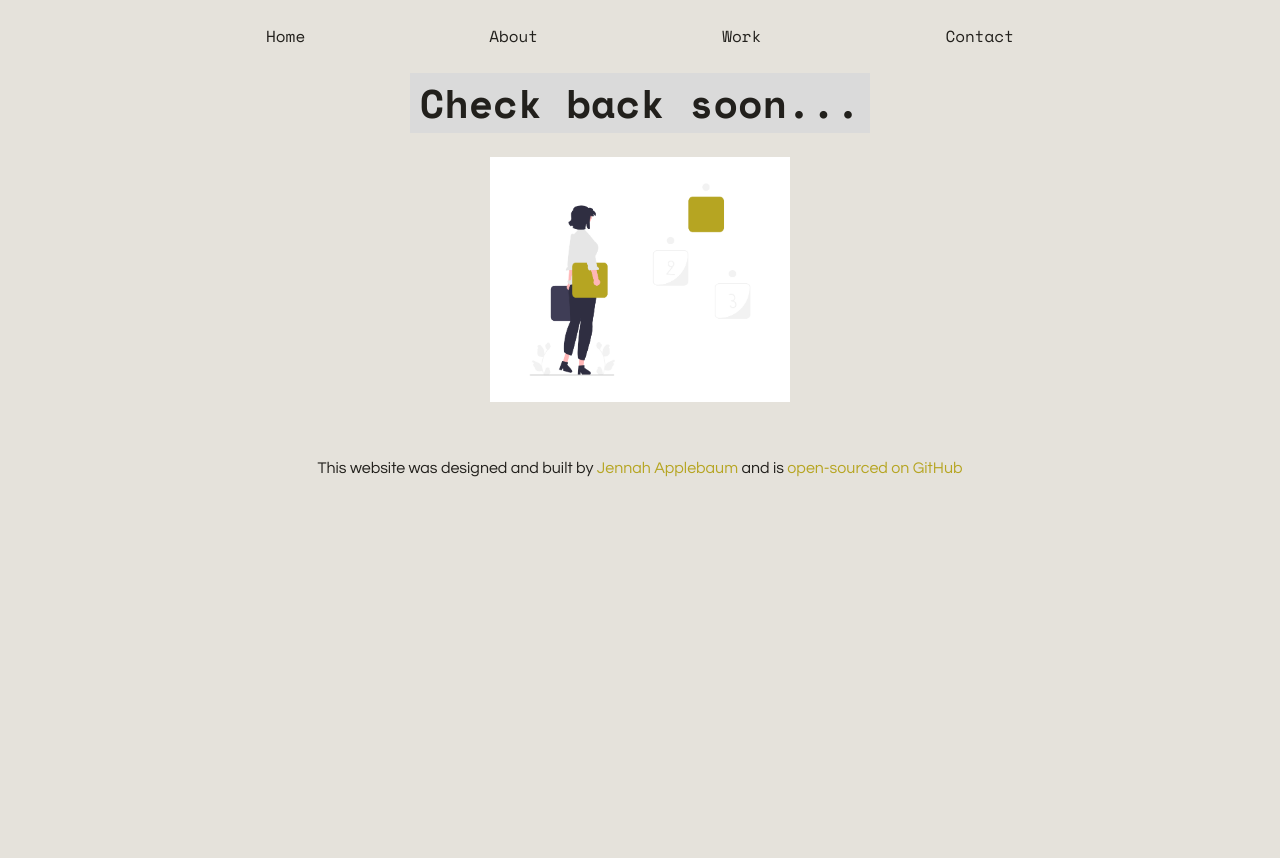
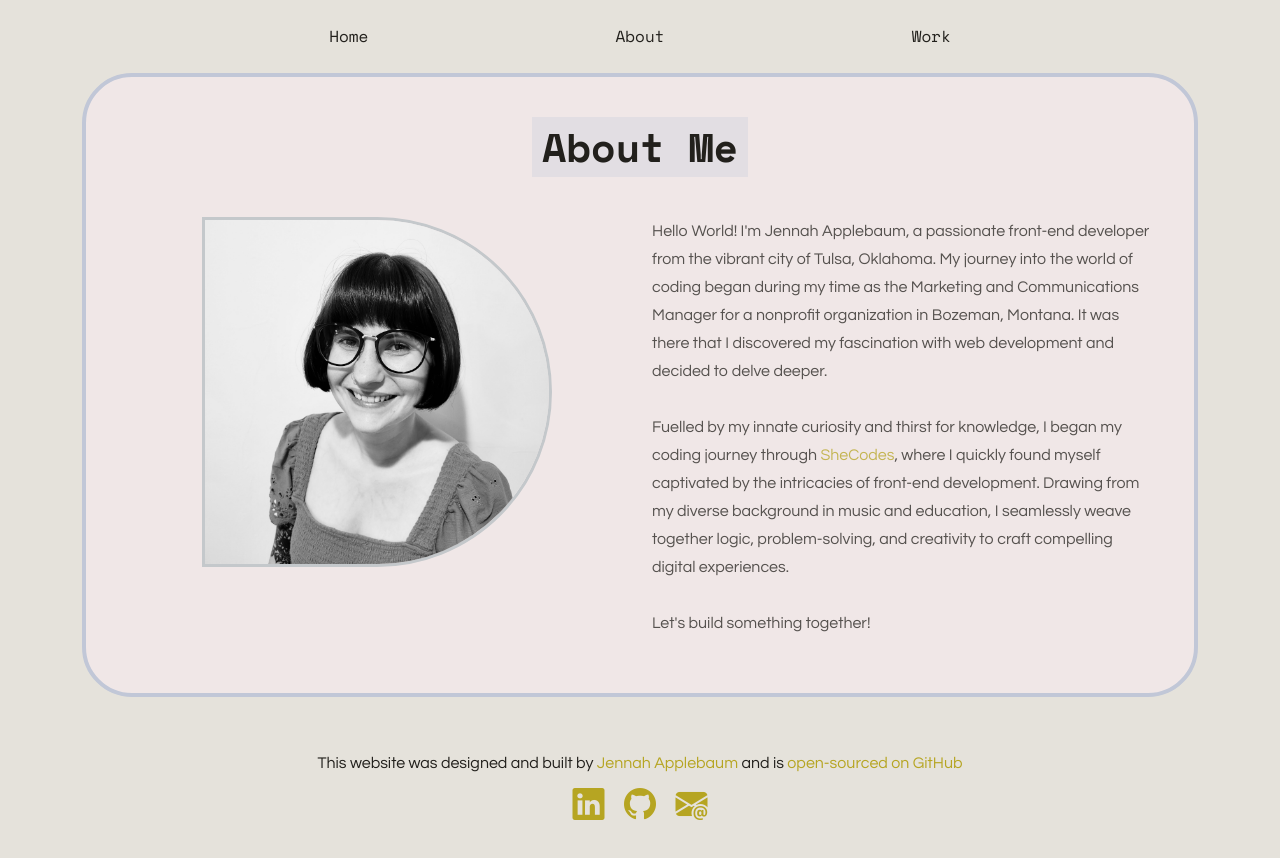
Before and after one commit to jmapplebaum/Portfolio, a website: page about.html in a window 1280 px wide. Before the commit the page ends 800 px from the top, so only its background shows below. Drawn offline with nearby package versions, Linux system fonts and the light colour scheme.

Commit message:
Added copy to about.html, added social icons to footer, removed contact.html

```diff
--- a/about.html
+++ b/about.html
@@ -8,6 +8,10 @@
       rel="stylesheet"
       integrity="sha384-T3c6CoIi6uLrA9TneNEoa7RxnatzjcDSCmG1MXxSR1GAsXEV/Dwwykc2MPK8M2HN"
       crossorigin="anonymous"
+    />
+    <link
+      rel="stylesheet"
+      href="https://cdn.jsdelivr.net/npm/bootstrap-icons@1.11.3/font/bootstrap-icons.min.css"
     />
     <link rel="preconnect" href="https://fonts.googleapis.com" />
     <link rel="preconnect" href="https://fonts.gstatic.com" crossorigin />
@@ -29,15 +33,47 @@
       <span class="header">
         <a href="/work.html">Work</a>
       </span>
-      <span class="header">
-        <a href="/contact.html">Contact</a>
-      </span>
     </div>
   </div>
   <body>
-    <h1>Check back soon...</h1>
-    <br />
-    <img src="media/coming-soon.png" alt="" width="300px" />
+    <div class="container">
+      <div class="wrapper">
+        <h1>About Me</h1>
+        <br />
+        <div class="row">
+          <span class="col-md-6 mt-3">
+            <img
+              src="media/jennah-greyscale.jpg"
+              class="rounded-end-pill border border-3 border-secondary-subtle"
+              width="350px"
+            />
+          </span>
+          <span class="col-md-6 mt-3 text-start">
+            <p>
+              Hello World! I'm Jennah Applebaum, a passionate front-end
+              developer from the vibrant city of Tulsa, Oklahoma. My journey
+              into the world of coding began during my time as the Marketing and
+              Communications Manager for a nonprofit organization in Bozeman,
+              Montana. It was there that I discovered my fascination with web
+              development and decided to delve deeper.
+              <br />
+              <br />
+              Fuelled by my innate curiosity and thirst for knowledge, I began
+              my coding journey through
+              <a href="https://shecodes.io" target="_blank">SheCodes</a>, where
+              I quickly found myself captivated by the intricacies of front-end
+              development. Drawing from my diverse background in music and
+              education, I seamlessly weave together logic, problem-solving, and
+              creativity to craft compelling digital experiences.
+              <br />
+              <br />
+              Let's build something together!
+            </p>
+          </span>
+        </div>
+      </div>
+    </div>
+
     <footer>
       <br />
       This website was designed and built by
@@ -48,6 +84,18 @@
       <a href="https://github.com/jmapplebaum/Portfolio" target="_blank"
         >open-sourced on GitHub</a
       >
+      <br />
+      <div class="footer-icons mt-2">
+        <a href="https://www.linkedin.com/in/jennah-applebaum/" target="_blank">
+          <i class="bi bi-linkedin p-2" style="font-size: 2rem"></i
+        ></a>
+        <a href="https://github.com/jmapplebaum" target="_blank"
+          ><i class="bi bi-github p-2" style="font-size: 2rem"></i>
+        </a>
+        <a href="mailto:jennahapplebaum@gmail.com"
+          ><i class="bi bi-envelope-at-fill p-2" style="font-size: 2rem"></i
+        ></a>
+      </div>
     </footer>
   </body>
 </html>
--- a/styles.css
+++ b/styles.css
@@ -96,10 +96,7 @@ footer {
   cursor: pointer;
   transform: scale(1.05, 1.05);
 }
-.contact-me {
-  font-size: 22px;
-  font-weight: 500;
-  line-height: 1.5;
-  padding-top: 75px;
-  font-family: "Space Mono", monospace;
+
+.footer-icons a:hover {
+  text-decoration: none;
 }
```
Also changed, not shown: contact.html (deleted, +0 -87 lines), index.html (+19 -4 lines), work.html (+16 -3 lines), media/jennah-greyscale.jpg (added), 1 other file.
